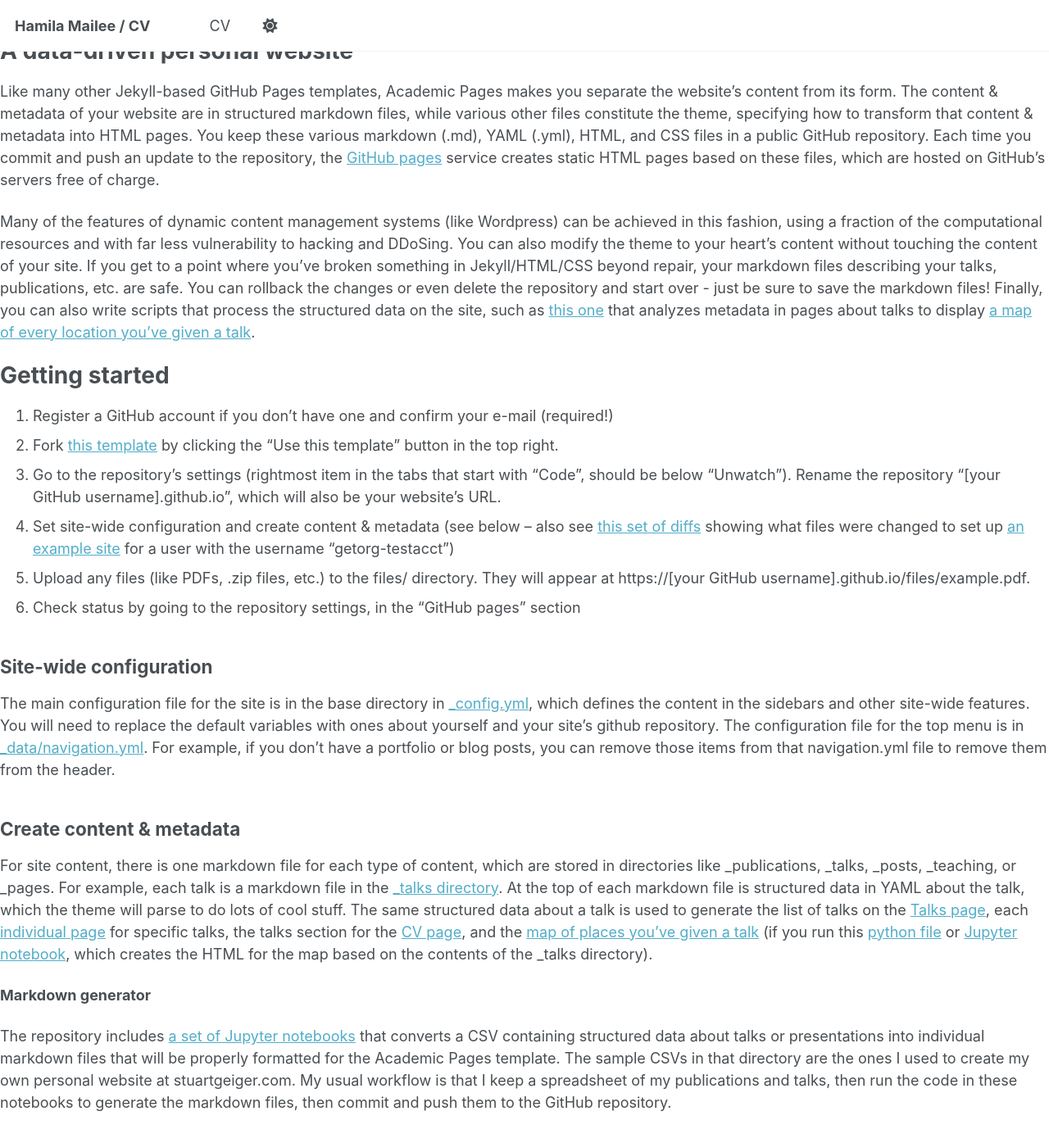
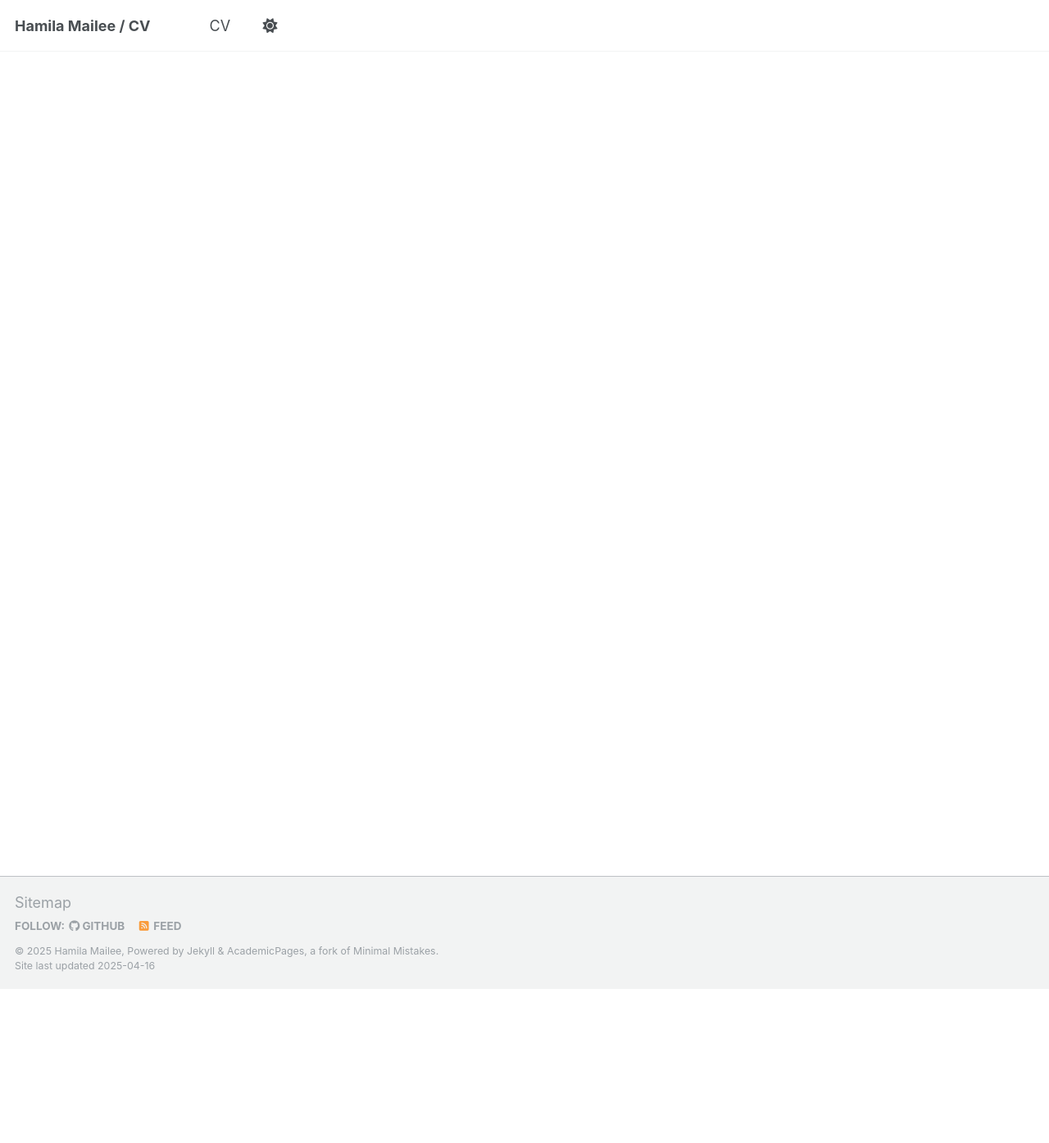
Before and after one commit to hamilamailee/hamilamailee.github.io, a Jekyll site: the page built from _pages/about.md, in a window 1280 px wide and 1400 px high, scrolled down 193 px. Shown: the top 1395 px of the window at 82% size. Built offline with Jekyll 4.4.1, drawn with Linux system fonts in a browser that asks for light colours; our own code applies the rules of GitHub Pages for plain Markdown files; some of the changed text lies outside the part shown.

Commit message:
Updated home page

```diff
--- a/_pages/about.md
+++ b/_pages/about.md
@@ -1,13 +1,13 @@
 ---
 permalink: /
-title: "Academic Pages is a ready-to-fork GitHub Pages template for academic personal websites"
+title: "Welcome to my world!"
 author_profile: true
 redirect_from:
   - /about/
   - /about.html
 ---
 
-This is the front page of a website that is powered by the [Academic Pages template](https://github.com/academicpages/academicpages.github.io) and hosted on GitHub pages. [GitHub pages](https://pages.github.com) is a free service in which websites are built and hosted from code and data stored in a GitHub repository, automatically updating when a new commit is made to the repository. This template was forked from the [Minimal Mistakes Jekyll Theme](https://mmistakes.github.io/minimal-mistakes/) created by Michael Rose, and then extended to support the kinds of content that academics have: publications, talks, teaching, a portfolio, blog posts, and a dynamically-generated CV. You can fork [this template](https://github.com/academicpages/academicpages.github.io) right now, modify the configuration and markdown files, add your own PDFs and other content, and have your own site for free, with no ads!
+<!-- This is the front page of a website that is powered by the [Academic Pages template](https://github.com/academicpages/academicpages.github.io) and hosted on GitHub pages. [GitHub pages](https://pages.github.com) is a free service in which websites are built and hosted from code and data stored in a GitHub repository, automatically updating when a new commit is made to the repository. This template was forked from the [Minimal Mistakes Jekyll Theme](https://mmistakes.github.io/minimal-mistakes/) created by Michael Rose, and then extended to support the kinds of content that academics have: publications, talks, teaching, a portfolio, blog posts, and a dynamically-generated CV. You can fork [this template](https://github.com/academicpages/academicpages.github.io) right now, modify the configuration and markdown files, add your own PDFs and other content, and have your own site for free, with no ads!
 
 A data-driven personal website
 ======
@@ -46,4 +46,4 @@
 
 For more info
 ------
-More info about configuring Academic Pages can be found in [the guide](https://academicpages.github.io/markdown/), the [growing wiki](https://github.com/academicpages/academicpages.github.io/wiki), and you can always [ask a question on GitHub](https://github.com/academicpages/academicpages.github.io/discussions). The [guides for the Minimal Mistakes theme](https://mmistakes.github.io/minimal-mistakes/docs/configuration/) (which this theme was forked from) might also be helpful.
+More info about configuring Academic Pages can be found in [the guide](https://academicpages.github.io/markdown/), the [growing wiki](https://github.com/academicpages/academicpages.github.io/wiki), and you can always [ask a question on GitHub](https://github.com/academicpages/academicpages.github.io/discussions). The [guides for the Minimal Mistakes theme](https://mmistakes.github.io/minimal-mistakes/docs/configuration/) (which this theme was forked from) might also be helpful. -->
```
